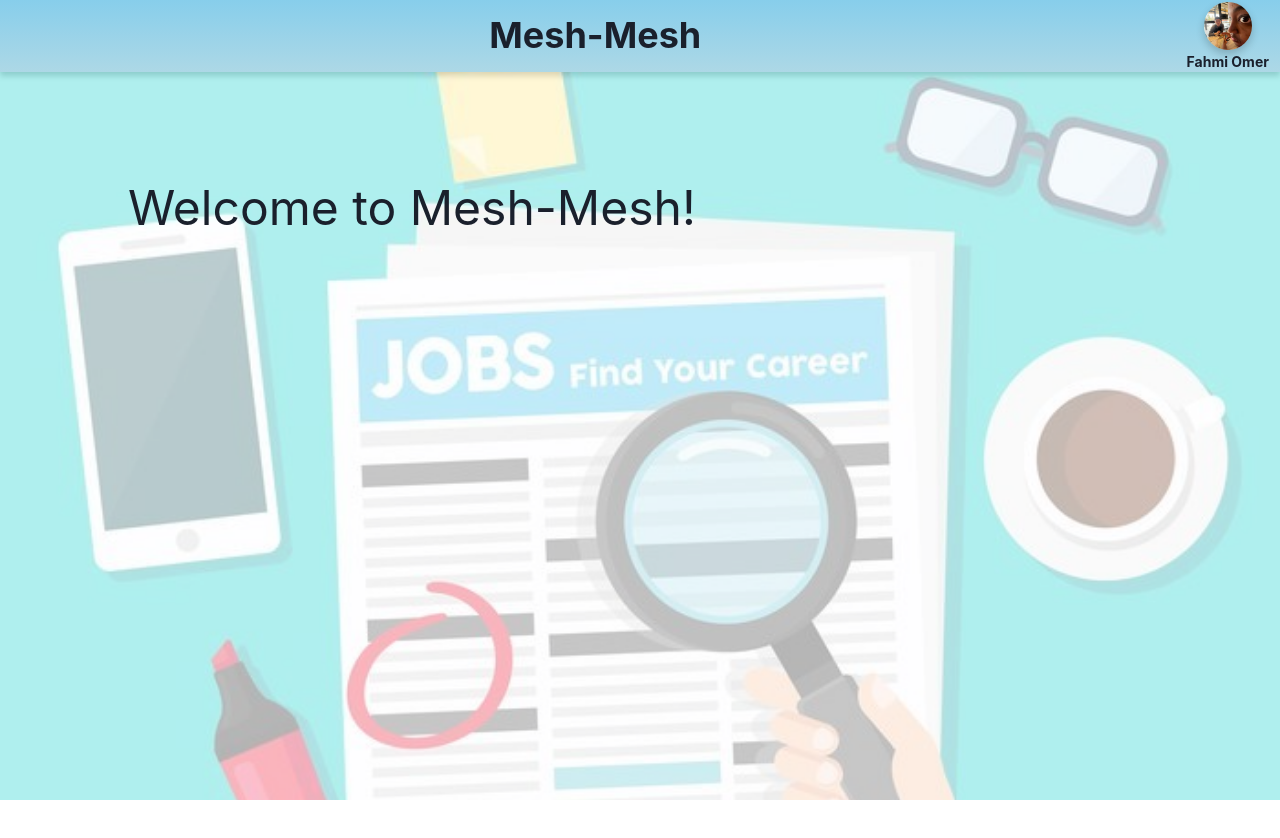
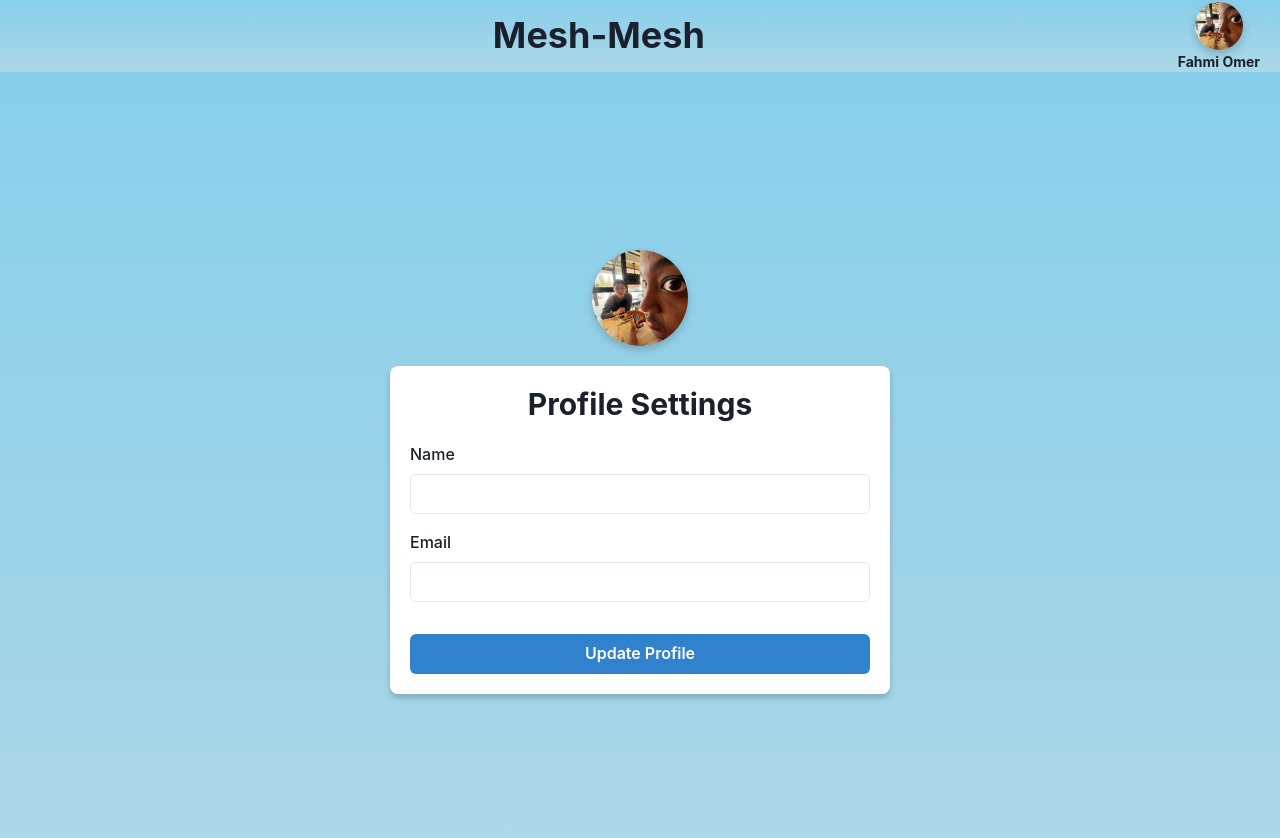
Before and after one commit to HawkHackQwerty/Frontend, a React (Vite) app: page / in a window 1280 px wide. Shown: the top 838 px of the page. Before the commit the page ends 800 px from the top, so only its background shows below. Built offline with nearby package versions, Linux system fonts and the light colour scheme.

Commit message:
Added Profile login/signup page

```diff
--- a/package.json
+++ b/package.json
@@ -1,7 +1,7 @@
 {
   "name": "frontend",
   "private": true,
-  "version": "0.0.0",
+  "version": "0.0.1",
   "type": "module",
   "scripts": {
     "dev": "vite",
--- a/src/App.tsx
+++ b/src/App.tsx
@@ -1,22 +1,15 @@
-import {
-  ChakraProvider,
-  Heading,
-  Container,
-  Text
-} from "@chakra-ui/react";
-import { useState } from 'react'
 import Navbar from "./components/Navbar";
-import Background from "./components/Background";
-
+import Sign from "./components/Sign";
+import Profile from "./components/Profile"
 
 function App() {
 
   return (
     <>
-    <Navbar />
-    <Background />
+      <Navbar />
+      <Profile />
     </>
   )
 }
 
-export default App
+export default App;
--- a/src/components/Background.tsx
+++ b/src/components/Background.tsx
@@ -1,12 +1,8 @@
 import {
   ChakraProvider,
-Heading,
-Container,
   Text,
-Avatar,
   Box
 } from "@chakra-ui/react";
-import { useState } from 'react'
 import job from '../assets/job.png'
 
 
--- a/src/components/Navbar.tsx
+++ b/src/components/Navbar.tsx
@@ -1,29 +1,50 @@
-import {
-ChakraProvider,
-Heading,
-Container,
-Text,
-Avatar
-} from "@chakra-ui/react";
-import { useState } from 'react'
-import funny from '../assets/funny.jpg'
-
+import { ChakraProvider, Heading, Avatar } from "@chakra-ui/react";
+import funny from '../assets/funny.jpg';
 
 function Navbar() {
+  const styles = {
+    navbar: {
+      boxShadow: "0px 4px 6px rgba(0, 0, 0, 0.2)",
+      display: "flex",
+      alignItems: "center",
+      justifyContent: "space-between",
+      padding: "0 20px",
+      width: "100vw",
+      height: "9vh",
+      background: "linear-gradient(to bottom, #87CEEB, #ADD8E6)"
+    },
+    mainHeading: {
+      flex: "1",
+      textAlign: "center",
+      marginLeft: "10"
+    },
+    avatarContainer: {
+      display: "flex",
+      flexDirection: "column",
+      alignItems: "center",
+      justifyContent: "center"
+    },
+    avatarStyle: {
+      boxShadow: "0px 4px 8px rgba(0, 0, 0, 0.2)"
+    },
+    nameHeading: {
+      marginTop: "4px"
+    }
+  };
 
-return (
+  return (
     <>
-    <ChakraProvider>
-    <div style={{ boxShadow: "0px 4px 6px rgba(0, 0, 0, 0.2)", display: "flex", alignItems: "center", width: "100vw", height: "9vh", background: "linear-gradient(to bottom, #87CEEB, #ADD8E6)" }}>
-        <Heading style={{ display: "flex", justifyContent: "center", alignItems: "center", width: "100vw", height: "100vh" }} marginLeft={ "15px" }>Mesh-Mesh</Heading>
-        <div style={{ display: "flex", flexDirection: "column", alignItems: "center", width: "9vw" }} >
-            <Avatar src={funny} style={{ boxShadow: "0px 4px 8px rgba(0, 0, 0, 0.2)" }} />
-            <Heading size="xs" style={{ marginTop: "4px", marginLeft: "auto", marginRight: "auto" }}>Fahmi Omer</Heading>
+      <ChakraProvider>
+        <div style={styles.navbar}>
+          <Heading style={styles.mainHeading}>Mesh-Mesh</Heading>
+          <div style={styles.avatarContainer}>
+            <Avatar src={funny} style={styles.avatarStyle} />
+            <Heading size="xs" style={styles.nameHeading}>Fahmi Omer</Heading>
+          </div>
         </div>
-      </div>
-    </ChakraProvider>
+      </ChakraProvider>
     </>
-)
+  );
 }
 
-export default Navbar
+export default Navbar;
--- /dev/null
+++ b/src/components/Profile.tsx
@@ -0,0 +1,67 @@
+import React, { useState } from 'react';
+import {
+  ChakraProvider,
+  Box,
+  Flex,
+  Heading,
+  FormControl,
+  FormLabel,
+  Input,
+  Button,
+  Avatar,
+  VStack
+} from "@chakra-ui/react";
+import funny from '../assets/funny.jpg';
+
+function ProfileSettings() {
+  const [email, setEmail] = useState('');
+  const [name, setName] = useState('');
+
+  const styles = {
+    container: {
+      display: "flex",
+      flexDirection: "column",
+      alignItems: "center",
+      justifyContent: "center",
+      width: "100vw",
+      height: "100vh",
+      background: "linear-gradient(to bottom, #87CEEB, #ADD8E6)",
+    },
+    formContainer: {
+      boxShadow: "0px 4px 6px rgba(0, 0, 0, 0.2)",
+      borderRadius: "8px",
+      padding: "20px",
+      backgroundColor: "white",
+      width: "90%",
+      maxWidth: "500px",
+      marginTop: "20px"
+    },
+    avatarStyle: {
+      boxShadow: "0px 4px 8px rgba(0, 0, 0, 0.2)"
+    }
+  };
+
+  return (
+    <ChakraProvider>
+      <Box style={styles.container}>
+        <Avatar src={funny} size="xl" style={styles.avatarStyle} />
+        <Flex direction="column" style={styles.formContainer}>
+          <Heading as="h2" size="lg" textAlign="center" marginBottom="20px">Profile Settings</Heading>
+          <VStack spacing={4}>
+            <FormControl>
+              <FormLabel htmlFor='name'>Name</FormLabel>
+              <Input id='name' type="text" value={name} onChange={(e) => setName(e.target.value)} />
+            </FormControl>
+            <FormControl>
+              <FormLabel htmlFor='email'>Email</FormLabel>
+              <Input id='email' type="email" value={email} onChange={(e) => setEmail(e.target.value)} />
+            </FormControl>
+            <Button colorScheme="blue" width="full" mt={4}>Update Profile</Button>
+          </VStack>
+        </Flex>
+      </Box>
+    </ChakraProvider>
+  );
+}
+
+export default ProfileSettings;
--- a/src/components/Resume.tsx
+++ b/src/components/Resume.tsx
@@ -1,12 +1,7 @@
 import {
   ChakraProvider,
-Heading,
-Container,
-Text,
-Avatar,
   Box
 } from "@chakra-ui/react";
-import { useState } from 'react'
 import job from '../assets/job.png'
 
 
--- /dev/null
+++ b/src/components/Sign.tsx
@@ -0,0 +1,68 @@
+import React from "react";
+import {
+  ChakraProvider,
+  Box,
+  Flex,
+  Input,
+  Button,
+  Heading,
+  useColorModeValue,
+} from "@chakra-ui/react";
+import SignOptions from "../helper/Sign";
+import job from '../assets/job.png';
+
+const Sign = () => {
+  const [signState, setSignState] = React.useState<SignOptions>(SignOptions.SignUp);
+
+  const formBackground = useColorModeValue("white", "gray.700");
+
+  return (
+    <ChakraProvider>
+      <Box
+        width="100vw"
+        height="100vh"
+        bgImage={job}
+        bgPosition="center"
+        bgSize="cover"
+        display="flex"
+        alignItems="center"
+        justifyContent="center"
+        bgColor="gray.200" // Fallback color
+      >
+        <Flex
+          p={12}
+          rounded={6}
+          shadow="md"
+          bg={formBackground}
+          width="400px"
+          height="auto"
+          direction="column"
+          justifyContent="center"
+          bgGradient="linear(to-br, white, gray.100)"
+        >
+          <Heading mb={6} textAlign="center">
+            {signState === SignOptions.SignUp ? 'Sign Up' : 'Login'}
+          </Heading>
+          <Input placeholder="Email" variant="filled" mb={3} type="email" />
+          <Input placeholder="Password" variant="filled" mb={6} type="password" />
+          <Button
+            colorScheme="teal"
+            mb={4}
+            onClick={() => setSignState(SignOptions.SignUp)}
+          >
+            {signState === SignOptions.SignUp ? 'Sign Up' : 'Switch to Sign Up'}
+          </Button>
+          <Button
+            colorScheme="teal"
+            variant="outline"
+            onClick={() => setSignState(SignOptions.SignIn)}
+          >
+            {signState === SignOptions.SignIn ? 'Login' : 'Switch to Login'}
+          </Button>
+        </Flex>
+      </Box>
+    </ChakraProvider>
+  );
+};
+
+export default Sign;
--- /dev/null
+++ b/src/helper/Sign.ts
@@ -0,0 +1,6 @@
+enum SignOptions {
+  SignIn,
+  SignUp,
+}
+
+export default SignOptions;
--- a/src/main.tsx
+++ b/src/main.tsx
@@ -1,6 +1,6 @@
 import React from 'react'
 import ReactDOM from 'react-dom/client'
-import App from './App.tsx'
+import App from './App'
 
 document.body.style.backgroundColor = "FFFFFF";
 
```
Also changed, not shown: tsconfig.json (+15 -5 lines). Lines whose indentation alone changed are shown as unchanged.
